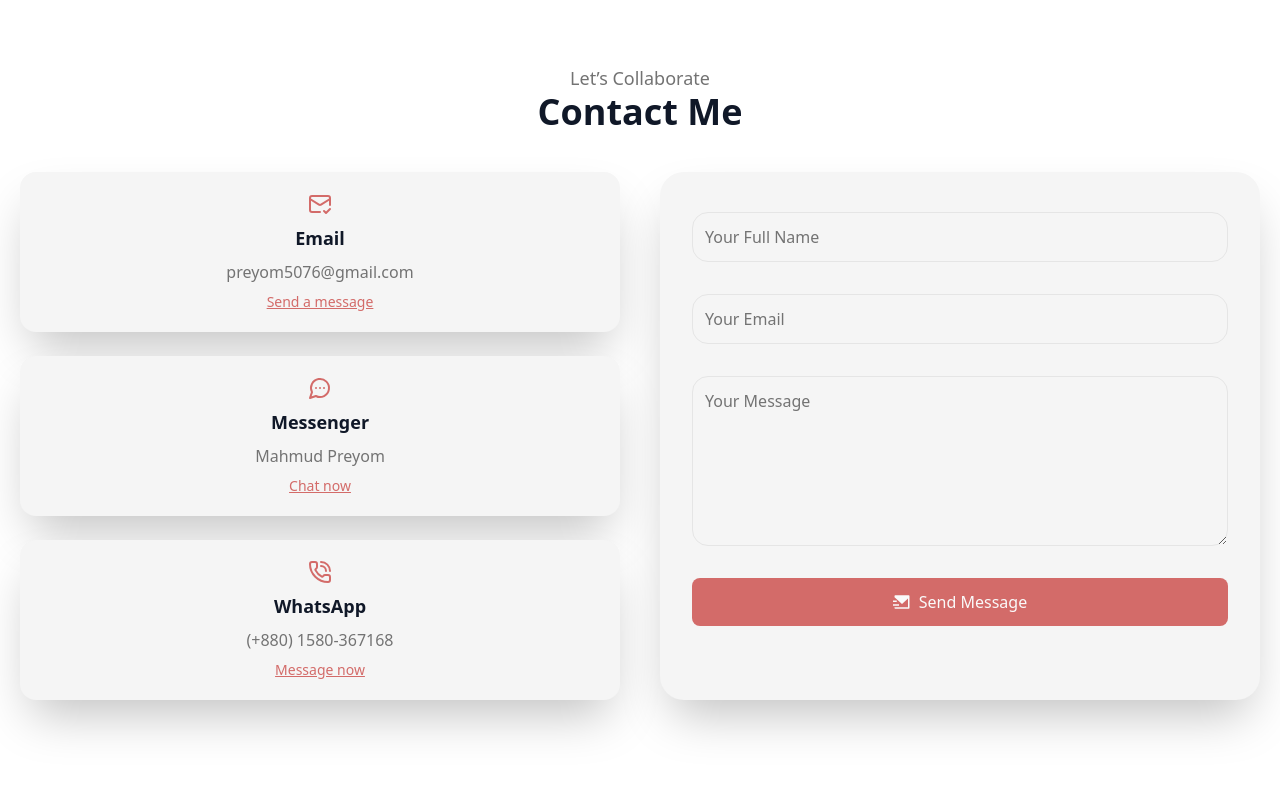
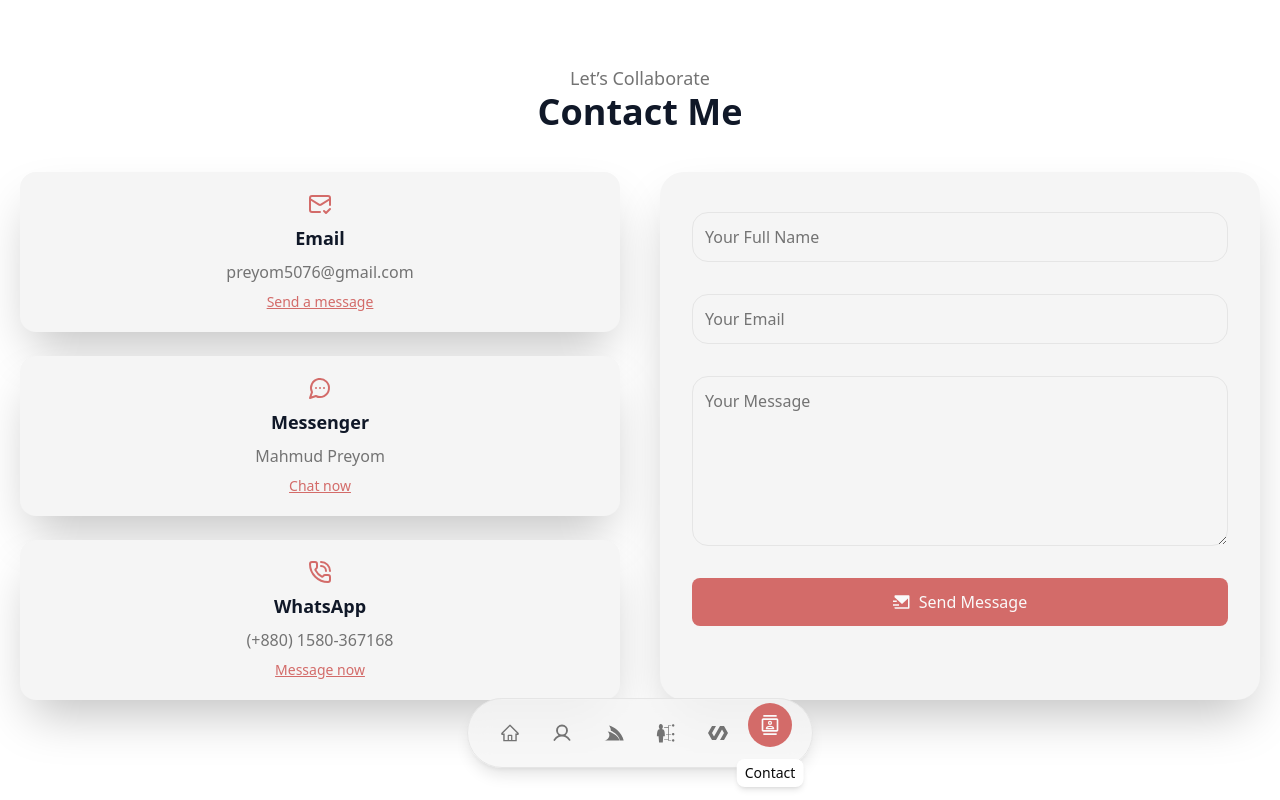
Before and after one commit to MahmudPreyom/abdullah_al_mahmud_portfolio, a Next.js app: page /contact in a window 1280 px wide. Built offline with nearby package versions, Linux system fonts and the light colour scheme.

Commit message:
navbar add

```diff
--- a/src/app/components/Home/Footer.tsx
+++ b/src/app/components/Home/Footer.tsx
@@ -11,17 +11,17 @@ const Footer = () => {
         Abdullah Al Mahmud
       </Link>
 
-      <ul className="flex flex-wrap justify-center gap-6 mb-8">
+      {/* <ul className="flex flex-wrap justify-center gap-6 mb-8">
         <li>
           <Link href="/" className="hover:text-primary transition">
             Home
           </Link>
         </li>
-        {/* <li>
+        <li>
           <Link href="/projects" className="hover:text-primary transition">
             Project
           </Link>
-        </li> */}
+        </li>
         <li>
           <Link href="/experience" className="hover:text-primary transition">
             Experience
@@ -32,7 +32,7 @@ const Footer = () => {
             Contact
           </Link>
         </li>
-      </ul>
+      </ul> */}
 
       <div className="flex justify-center gap-4 mb-6">
         <Link
--- /dev/null
+++ b/src/app/components/Home/Navbar.tsx
@@ -0,0 +1,55 @@
+"use client";
+
+import Link from "next/link";
+import { usePathname } from "next/navigation";
+import { AiOutlineHome } from "react-icons/ai";
+import { MdOutlineContacts } from "react-icons/md";
+import { GiSkills } from "react-icons/gi";
+import { FaServicestack } from "react-icons/fa";
+import { PiUserBold } from "react-icons/pi";
+import { SiPolymerproject } from "react-icons/si";
+
+type LinkItem = {
+  href: string;
+  icon: React.ReactNode;
+  label: string;
+};
+
+const Navbar = () => {
+  const pathname = usePathname();
+
+  const links: LinkItem[] = [
+    { href: "/", icon: <AiOutlineHome />, label: "Home" },
+    { href: "/about", icon: <PiUserBold />, label: "About" },
+    { href: "/services", icon: <FaServicestack />, label: "Service" },
+    { href: "/experience", icon: <GiSkills />, label: "Experience" },
+    { href: "/projects", icon: <SiPolymerproject />, label: "Projects" },
+    { href: "/contact", icon: <MdOutlineContacts />, label: "Contact" },
+  ];
+
+  return (
+    <nav className="fixed bottom-8 left-1/2 transform -translate-x-1/2 bg-muted/80 backdrop-blur-md px-5 py-3 flex gap-2 rounded-full z-10 border border-border shadow-lg">
+      {links.map(({ href, icon, label }, index) => (
+        <div key={index} className="relative">
+          <Link
+            href={href}
+            className={`p-3 rounded-full text-muted-foreground text-xl flex items-center transition-all duration-300 hover:bg-accent hover:text-accent-foreground ${
+              pathname === href
+                ? "bg-primary text-primary-foreground -translate-y-2"
+                : ""
+            }`}
+          >
+            {icon}
+          </Link>
+          {pathname === href && (
+            <span className="absolute bottom-[-2rem] left-1/2 transform -translate-x-1/2 bg-popover text-popover-foreground px-2 py-1 rounded-md text-sm shadow-md">
+              {label}
+            </span>
+          )}
+        </div>
+      ))}
+    </nav>
+  );
+};
+
+export default Navbar;
--- a/src/app/layout.tsx
+++ b/src/app/layout.tsx
@@ -1,4 +1,5 @@
 // app/layout.tsx
+import Navbar from "./components/Home/Navbar";
 import { Providers } from "./components/shared/Providers";
 import "./globals.css";
 
@@ -15,7 +16,10 @@ export default function RootLayout({
   return (
     <html lang="en" suppressHydrationWarning>
       <body>
-        <Providers>{children}</Providers>
+        <Providers>
+          <Navbar />
+          {children}
+        </Providers>
       </body>
     </html>
   );
```
Also changed, not shown: 1 other file (tests, documents, lock files or other folders).
